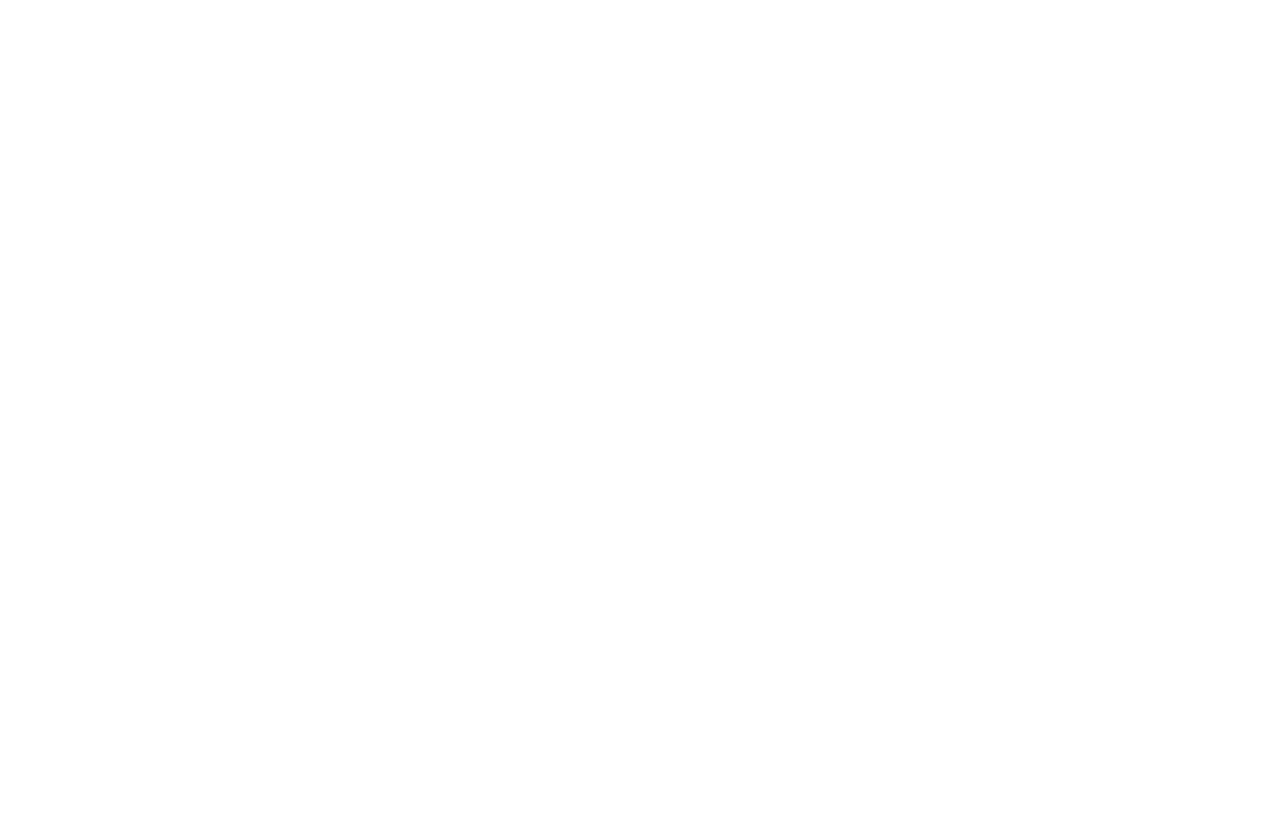
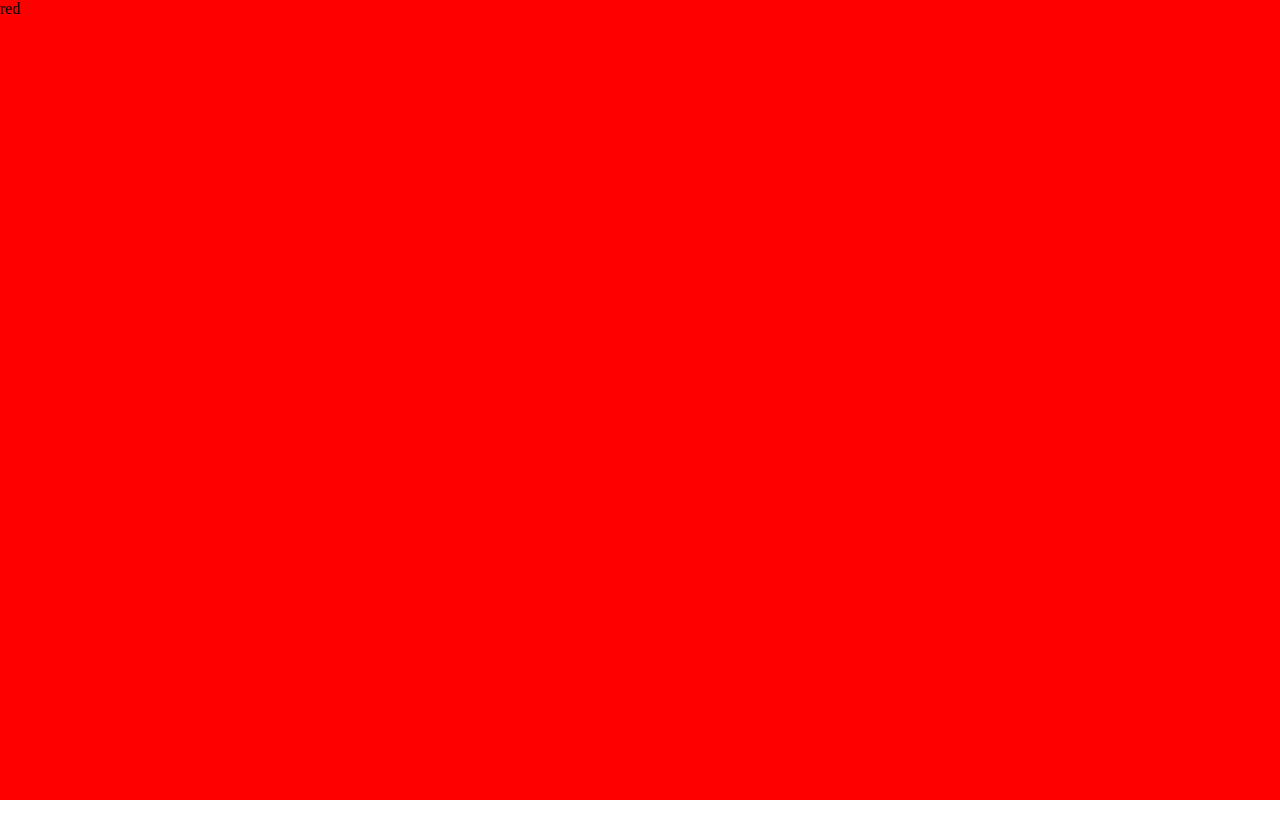
Before and after one commit to jh3y/doormat, a plain HTML site: page index.html in a window 1280 px wide. Shown: the top 838 px of the page. Drawn offline with Linux system fonts and the light colour scheme.

Commit message:
visibility change.

```diff
--- a/style.css
+++ b/style.css
@@ -65,6 +65,7 @@ body.in-content .page-content {
 /*purely for stupid Safari experiment */
 * .doormat-panel.current, * .doormat-panel.current:hover {
 	display: block;
+	visibility: visible;
 }
 .doormat-panel.current {
 	z-index: 999;
@@ -79,4 +80,5 @@ body.in-content .page-content {
 	left: 0;
 	right: 0;
 	display: block;
+	visibility: visible;
 }
```
